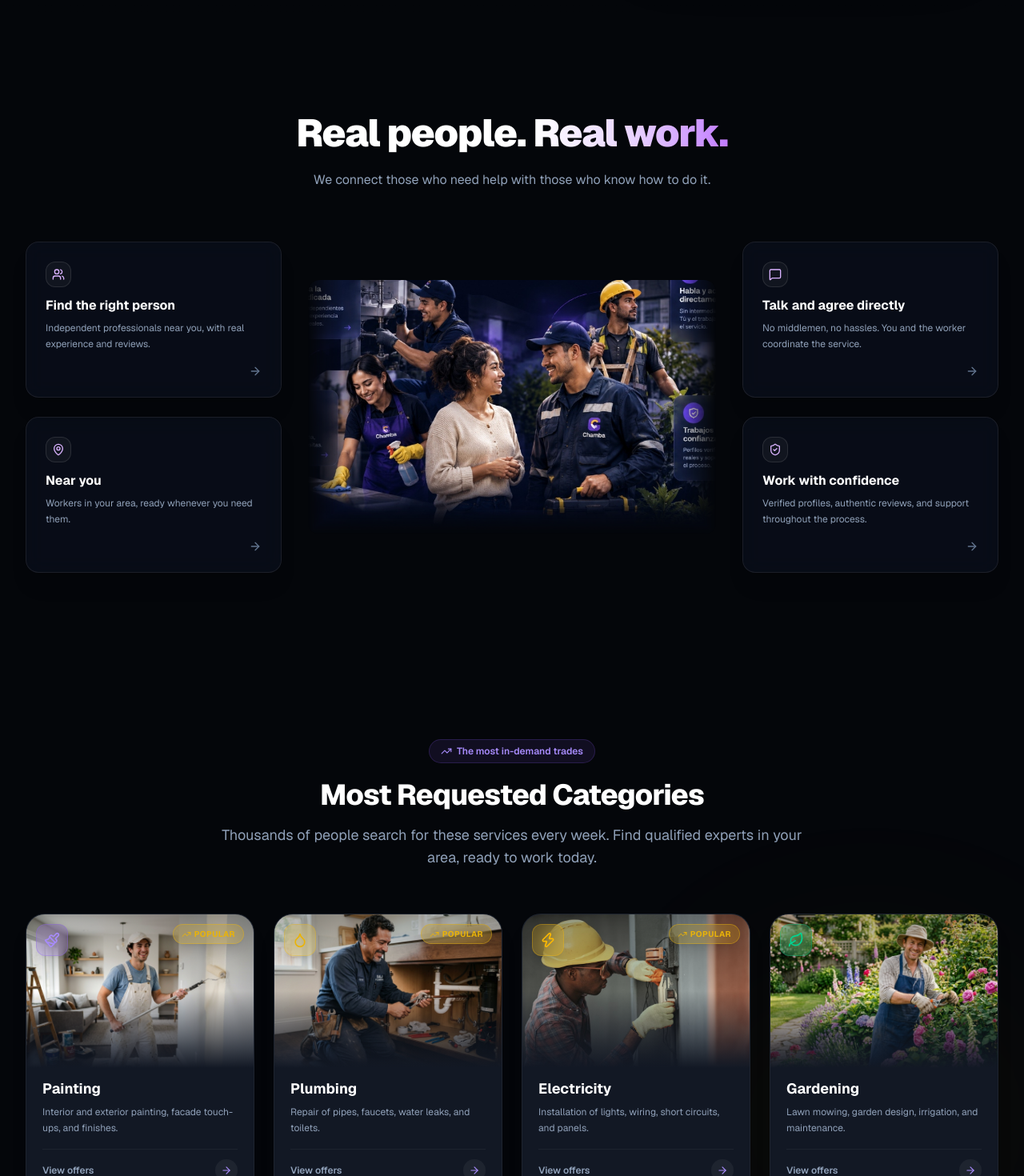
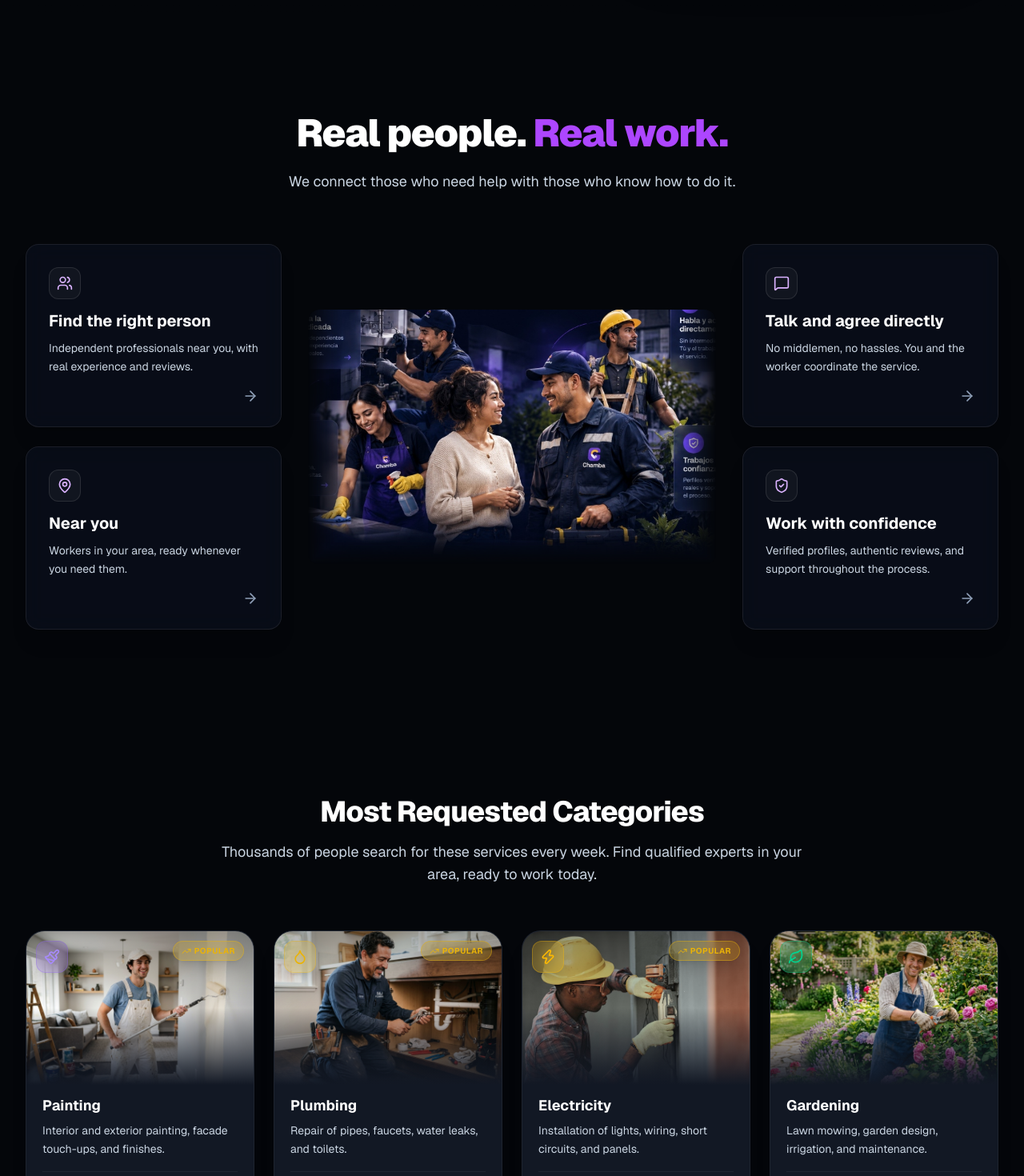
Before and after one commit to marvinjoel2001/web-page-chamba, a Next.js app: page /en in a window 1280 px wide. Shown: the part 980-2450 px from the top of the page at 80% size. Built offline with nearby package versions, Linux system fonts and the light colour scheme.

Commit message:
feat: add UI component modules including HowItWorks, Hero, and Navbar

```diff
--- a/src/components/AboutUs.tsx
+++ b/src/components/AboutUs.tsx
@@ -8,9 +8,6 @@ export default function AboutUs() {
   const t = useTranslations("AboutUs");
   return (
     <section id="nosotros" className="py-24 relative overflow-hidden">
-      {/* Background Glow */}
-      <div className="absolute top-1/2 left-1/2 -translate-x-1/2 -translate-y-1/2 w-[600px] h-[600px] bg-brand-primary/10 rounded-full blur-[100px] pointer-events-none" />
-
       <div className="max-w-7xl mx-auto px-4 sm:px-6 lg:px-8 relative z-10">
         <div className="grid grid-cols-1 lg:grid-cols-2 gap-16 items-center">
 
@@ -39,9 +36,6 @@ export default function AboutUs() {
                 <p className="text-slate-400 mt-1">{t("badge_desc")}</p>
               </div>
             </div>
-
-            {/* Decorative element */}
-            <div className="absolute -bottom-6 -right-6 w-32 h-32 bg-brand-primary rounded-full blur-[60px] opacity-40 z-0" />
           </motion.div>
 
           {/* Story Text */}
--- a/src/components/CTA.tsx
+++ b/src/components/CTA.tsx
@@ -12,9 +12,6 @@ export default function CTA({ activeRole }: CTAProps) {
   const t = useTranslations("CTA");
   return (
     <section id="descargar" className="py-20 relative overflow-hidden">
-      {/* Background radial highlight */}
-      <div className="absolute left-1/2 top-1/2 -translate-x-1/2 -translate-y-1/2 w-[500px] h-[500px] rounded-full bg-brand-primary/10 blur-[130px] pointer-events-none" />
-
       <div className="max-w-5xl mx-auto px-4 sm:px-6 lg:px-8 relative z-10">
         <div className="bg-slate-900/50 backdrop-blur-md rounded-3xl p-8 sm:p-12 md:p-14 border border-white/10 shadow-2xl relative overflow-hidden flex flex-col md:flex-row items-center justify-between gap-12">
 
--- a/src/components/Categories.tsx
+++ b/src/components/Categories.tsx
@@ -145,21 +145,12 @@ export default function Categories() {
 
   return (
     <section id="categorias" className="py-24 relative overflow-hidden">
-      {/* Visual background gradient glow */}
-      <div className="absolute right-0 top-1/4 w-96 h-96 rounded-full bg-brand-highlight/5 blur-[120px] pointer-events-none" />
-      <div className="absolute left-0 bottom-0 w-96 h-96 rounded-full bg-brand-primary/5 blur-[120px] pointer-events-none" />
-
       <div className="max-w-7xl mx-auto px-4 sm:px-6 lg:px-8">
         <div className="text-center max-w-3xl mx-auto mb-14">
-          {/* Eyebrow tag */}
-          <div className="inline-flex items-center gap-1.5 px-3.5 py-1.5 rounded-full bg-brand-primary/10 border border-brand-primary/20 text-xs font-semibold text-brand-primary-light mb-5">
-            <TrendingUp className="w-3.5 h-3.5" />
-            <span>{t("tag")}</span>
-          </div>
           <h2 className="text-3xl sm:text-4xl font-extrabold text-white tracking-tight">
             {t("title")}
           </h2>
-          <p className="mt-4 text-base sm:text-lg text-slate-400">
+          <p className="mt-4 text-base sm:text-lg text-slate-300">
             {t("subtitle")}
           </p>
         </div>
@@ -213,7 +204,7 @@ export default function Categories() {
                     <h3 className="text-lg font-bold text-white mb-1.5 group-hover:text-brand-primary-light transition-colors">
                       {category.name}
                     </h3>
-                    <p className="text-xs text-slate-400 leading-relaxed line-clamp-2">
+                    <p className="text-sm text-slate-300 leading-relaxed line-clamp-2">
                       {category.desc}
                     </p>
                   </div>
@@ -235,7 +226,7 @@ export default function Categories() {
             href="#descargar"
             variants={cardVariants}
             whileHover={{ y: -8 }}
-            className="group relative overflow-hidden rounded-3xl p-6 flex flex-col justify-between items-start text-left bg-gradient-to-br from-brand-primary to-brand-primary-dark border border-brand-primary/40 shadow-xl hover:shadow-[0_24px_45px_-18px_rgba(139,92,246,0.7)] transition-all duration-300 min-h-[300px]"
+            className="group relative overflow-hidden rounded-3xl p-6 flex flex-col justify-between items-start text-left bg-purple-800 border border-purple-500/40 shadow-xl hover:shadow-[0_24px_45px_-18px_rgba(139,92,246,0.7)] transition-all duration-300 min-h-[300px]"
           >
             <div className="absolute -right-6 -top-6 w-36 h-36 rounded-full bg-white/10 blur-2xl pointer-events-none" />
             <div>
--- a/src/components/Features.tsx
+++ b/src/components/Features.tsx
@@ -15,25 +15,25 @@ export default function Features({ activeRole = "client" }: FeaturesProps) {
   const clientCards = [
     {
       id: "card_1",
-      icon: <Users className="w-4 h-4 text-purple-300" />,
+      icon: <Users className="w-5 h-5 text-purple-300" />,
       title: t("card_1_title"),
       desc: t("card_1_desc"),
     },
     {
       id: "card_2",
-      icon: <MapPin className="w-4 h-4 text-purple-300" />,
+      icon: <MapPin className="w-5 h-5 text-purple-300" />,
       title: t("card_2_title"),
       desc: t("card_2_desc"),
     },
     {
       id: "card_3",
-      icon: <MessageSquare className="w-4 h-4 text-purple-300" />,
+      icon: <MessageSquare className="w-5 h-5 text-purple-300" />,
       title: t("card_3_title"),
       desc: t("card_3_desc"),
     },
     {
       id: "card_4",
-      icon: <ShieldCheck className="w-4 h-4 text-purple-300" />,
+      icon: <ShieldCheck className="w-5 h-5 text-purple-300" />,
       title: t("card_4_title"),
       desc: t("card_4_desc"),
     },
@@ -42,25 +42,25 @@ export default function Features({ activeRole = "client" }: FeaturesProps) {
   const workerCards = [
     {
       id: "worker_card_1",
-      icon: <DollarSign className="w-4 h-4 text-purple-300" />,
+      icon: <DollarSign className="w-5 h-5 text-purple-300" />,
       title: "Gana a tu propio ritmo",
       desc: "Tú defines tus tarifas por trabajo o por hora, recibiendo el 100% de tus cobros acordados.",
     },
     {
       id: "worker_card_2",
-      icon: <Compass className="w-4 h-4 text-purple-300" />,
+      icon: <Compass className="w-5 h-5 text-purple-300" />,
       title: "Chambas en tu zona",
       desc: "Recibe solicitudes de clientes cercanos en tiempo real con mapa y detalles precisos.",
     },
     {
       id: "worker_card_3",
-      icon: <MessageSquare className="w-4 h-4 text-purple-300" />,
+      icon: <MessageSquare className="w-5 h-5 text-purple-300" />,
       title: "Trato directo y sin vueltas",
       desc: "Chatea con el cliente, envía cotizaciones y coordina directamente sin intermediarios.",
     },
     {
       id: "worker_card_4",
-      icon: <Award className="w-4 h-4 text-purple-300" />,
+      icon: <Award className="w-5 h-5 text-purple-300" />,
       title: "Construye tu reputación",
       desc: "Acumula reseñas de 5 estrellas, perfil verificado y haz crecer tu cartera de clientes.",
     },
@@ -83,20 +83,20 @@ export default function Features({ activeRole = "client" }: FeaturesProps) {
             {activeRole === "client" ? (
               <>
                 {t("title_part1")}{" "}
-                <span className="bg-gradient-to-r from-white via-purple-200 to-purple-400 bg-clip-text text-transparent">
+                <span className="text-purple-500 font-black">
                   {t("title_part2")}
                 </span>
               </>
             ) : (
               <>
                 Oportunidades reales.{" "}
-                <span className="bg-gradient-to-r from-white via-purple-200 to-purple-400 bg-clip-text text-transparent">
+                <span className="text-purple-500 font-black">
                   Ingresos directos.
                 </span>
               </>
             )}
           </h2>
-          <p className="mt-4 text-sm sm:text-base text-slate-400 max-w-2xl mx-auto leading-relaxed">
+          <p className="mt-4 text-base sm:text-lg text-slate-300 max-w-2xl mx-auto leading-relaxed">
             {activeRole === "client"
               ? t("subtitle")
               : "Conectamos tu talento con clientes que buscan servicios en tu zona todos los días."}
@@ -115,21 +115,21 @@ export default function Features({ activeRole = "client" }: FeaturesProps) {
               animate={{ opacity: 1, x: 0 }}
               transition={{ duration: 0.3 }}
               whileHover={{ y: -4 }}
-              className="bg-slate-900/40 border border-white/[0.08] backdrop-blur-md rounded-2xl p-5 sm:p-6 shadow-xl hover:border-white/20 hover:bg-slate-900/60 transition-all duration-300 group flex flex-col justify-between"
+              className="bg-slate-900/40 border border-white/[0.08] backdrop-blur-md rounded-2xl p-6 sm:p-7 shadow-xl hover:border-white/20 hover:bg-slate-900/60 transition-all duration-300 group flex flex-col justify-between"
             >
               <div>
-                <div className="w-8 h-8 rounded-xl bg-white/[0.04] border border-white/10 flex items-center justify-center text-slate-300 mb-3 group-hover:text-purple-300 transition-colors">
+                <div className="w-10 h-10 rounded-xl bg-white/[0.04] border border-white/10 flex items-center justify-center text-slate-300 mb-3.5 group-hover:text-purple-300 group-hover:border-purple-400/30 transition-colors">
                   {currentCards[0].icon}
                 </div>
-                <h3 className="text-base font-bold text-white mb-2 leading-snug group-hover:text-purple-100 transition-colors">
+                <h3 className="text-lg sm:text-xl font-bold text-white mb-2 leading-snug group-hover:text-purple-200 transition-colors">
                   {currentCards[0].title}
                 </h3>
-                <p className="text-xs text-slate-400 leading-relaxed">
+                <p className="text-sm text-slate-300 leading-relaxed">
                   {currentCards[0].desc}
                 </p>
               </div>
               <div className="mt-4 flex justify-end">
-                <ArrowRight className="w-4 h-4 text-slate-500 group-hover:text-purple-300 group-hover:translate-x-1 transition-all" />
+                <ArrowRight className="w-5 h-5 text-slate-400 group-hover:text-purple-300 group-hover:translate-x-1 transition-all" />
               </div>
             </motion.div>
 
@@ -140,21 +140,21 @@ export default function Features({ activeRole = "client" }: FeaturesProps) {
               animate={{ opacity: 1, x: 0 }}
               transition={{ duration: 0.3, delay: 0.05 }}
               whileHover={{ y: -4 }}
-              className="bg-slate-900/40 border border-white/[0.08] backdrop-blur-md rounded-2xl p-5 sm:p-6 shadow-xl hover:border-white/20 hover:bg-slate-900/60 transition-all duration-300 group flex flex-col justify-between"
+              className="bg-slate-900/40 border border-white/[0.08] backdrop-blur-md rounded-2xl p-6 sm:p-7 shadow-xl hover:border-white/20 hover:bg-slate-900/60 transition-all duration-300 group flex flex-col justify-between"
             >
               <div>
-                <div className="w-8 h-8 rounded-xl bg-white/[0.04] border border-white/10 flex items-center justify-center text-slate-300 mb-3 group-hover:text-purple-300 transition-colors">
+                <div className="w-10 h-10 rounded-xl bg-white/[0.04] border border-white/10 flex items-center justify-center text-slate-300 mb-3.5 group-hover:text-purple-300 group-hover:border-purple-400/30 transition-colors">
                   {currentCards[1].icon}
                 </div>
-                <h3 className="text-base font-bold text-white mb-2 leading-snug group-hover:text-purple-100 transition-colors">
+                <h3 className="text-lg sm:text-xl font-bold text-white mb-2 leading-snug group-hover:text-purple-200 transition-colors">
                   {currentCards[1].title}
                 </h3>
-                <p className="text-xs text-slate-400 leading-relaxed">
+                <p className="text-sm text-slate-300 leading-relaxed">
                   {currentCards[1].desc}
                 </p>
               </div>
               <div className="mt-4 flex justify-end">
-                <ArrowRight className="w-4 h-4 text-slate-500 group-hover:text-purple-300 group-hover:translate-x-1 transition-all" />
+                <ArrowRight className="w-5 h-5 text-slate-400 group-hover:text-purple-300 group-hover:translate-x-1 transition-all" />
               </div>
             </motion.div>
           </div>
@@ -188,21 +188,21 @@ export default function Features({ activeRole = "client" }: FeaturesProps) {
               animate={{ opacity: 1, x: 0 }}
               transition={{ duration: 0.3 }}
               whileHover={{ y: -4 }}
-              className="bg-slate-900/40 border border-white/[0.08] backdrop-blur-md rounded-2xl p-5 sm:p-6 shadow-xl hover:border-white/20 hover:bg-slate-900/60 transition-all duration-300 group flex flex-col justify-between"
+              className="bg-slate-900/40 border border-white/[0.08] backdrop-blur-md rounded-2xl p-6 sm:p-7 shadow-xl hover:border-white/20 hover:bg-slate-900/60 transition-all duration-300 group flex flex-col justify-between"
             >
               <div>
-                <div className="w-8 h-8 rounded-xl bg-white/[0.04] border border-white/10 flex items-center justify-center text-slate-300 mb-3 group-hover:text-purple-300 transition-colors">
+                <div className="w-10 h-10 rounded-xl bg-white/[0.04] border border-white/10 flex items-center justify-center text-slate-300 mb-3.5 group-hover:text-purple-300 group-hover:border-purple-400/30 transition-colors">
                   {currentCards[2].icon}
                 </div>
-                <h3 className="text-base font-bold text-white mb-2 leading-snug group-hover:text-purple-100 transition-colors">
+                <h3 className="text-lg sm:text-xl font-bold text-white mb-2 leading-snug group-hover:text-purple-200 transition-colors">
                   {currentCards[2].title}
                 </h3>
-                <p className="text-xs text-slate-400 leading-relaxed">
+                <p className="text-sm text-slate-300 leading-relaxed">
                   {currentCards[2].desc}
                 </p>
               </div>
               <div className="mt-4 flex justify-end">
-                <ArrowRight className="w-4 h-4 text-slate-500 group-hover:text-purple-300 group-hover:translate-x-1 transition-all" />
+                <ArrowRight className="w-5 h-5 text-slate-400 group-hover:text-purple-300 group-hover:translate-x-1 transition-all" />
               </div>
             </motion.div>
 
@@ -213,21 +213,21 @@ export default function Features({ activeRole = "client" }: FeaturesProps) {
               animate={{ opacity: 1, x: 0 }}
               transition={{ duration: 0.3, delay: 0.05 }}
               whileHover={{ y: -4 }}
-              className="bg-slate-900/40 border border-white/[0.08] backdrop-blur-md rounded-2xl p-5 sm:p-6 shadow-xl hover:border-white/20 hover:bg-slate-900/60 transition-all duration-300 group flex flex-col justify-between"
+              className="bg-slate-900/40 border border-white/[0.08] backdrop-blur-md rounded-2xl p-6 sm:p-7 shadow-xl hover:border-white/20 hover:bg-slate-900/60 transition-all duration-300 group flex flex-col justify-between"
             >
               <div>
-                <div className="w-8 h-8 rounded-xl bg-white/[0.04] border border-white/10 flex items-center justify-center text-slate-300 mb-3 group-hover:text-purple-300 transition-colors">
+                <div className="w-10 h-10 rounded-xl bg-white/[0.04] border border-white/10 flex items-center justify-center text-slate-300 mb-3.5 group-hover:text-purple-300 group-hover:border-purple-400/30 transition-colors">
                   {currentCards[3].icon}
                 </div>
-                <h3 className="text-base font-bold text-white mb-2 leading-snug group-hover:text-purple-100 transition-colors">
+                <h3 className="text-lg sm:text-xl font-bold text-white mb-2 leading-snug group-hover:text-purple-200 transition-colors">
                   {currentCards[3].title}
                 </h3>
-                <p className="text-xs text-slate-400 leading-relaxed">
+                <p className="text-sm text-slate-300 leading-relaxed">
                   {currentCards[3].desc}
                 </p>
               </div>
               <div className="mt-4 flex justify-end">
-                <ArrowRight className="w-4 h-4 text-slate-500 group-hover:text-purple-300 group-hover:translate-x-1 transition-all" />
+                <ArrowRight className="w-5 h-5 text-slate-400 group-hover:text-purple-300 group-hover:translate-x-1 transition-all" />
               </div>
             </motion.div>
           </div>
--- a/src/components/Footer.tsx
+++ b/src/components/Footer.tsx
@@ -37,7 +37,7 @@ export default function Footer() {
           {/* Logo and Intro */}
           <div className="md:col-span-5 flex flex-col items-start gap-4">
             <div className="flex items-center gap-2">
-              <div className="flex items-center justify-center w-8 h-8 rounded-lg bg-gradient-to-tr from-brand-primary to-brand-primary-light text-white">
+              <div className="flex items-center justify-center w-8 h-8 rounded-lg bg-purple-600 text-white">
                 <Hammer className="w-4.5 h-4.5" />
               </div>
               <span className="text-lg font-bold text-white tracking-tight">Chamba</span>
--- a/src/components/Hero.tsx
+++ b/src/components/Hero.tsx
@@ -66,7 +66,7 @@ export default function Hero({ activeRole }: HeroProps) {
                       <span className="block">{t("client_title_line1")}</span>
                       <span className="block">
                         {t("client_title_line2")}
-                        <span className="text-purple-300 inline-block font-semibold ml-2">
+                        <span className="text-purple-500 inline-block font-black ml-2">
                           {t("client_title_highlight")}
                         </span>
                       </span>
@@ -76,7 +76,7 @@ export default function Hero({ activeRole }: HeroProps) {
                       <span className="block">{t("worker_title_line1")}</span>
                       <span className="block">
                         {t("worker_title_line2")}
-                        <span className="text-purple-300 inline-block font-semibold ml-2">
+                        <span className="text-purple-500 inline-block font-black ml-2">
                           {t("worker_title_highlight")}
                         </span>
                       </span>
--- a/src/components/Navbar.tsx
+++ b/src/components/Navbar.tsx
@@ -48,7 +48,7 @@ export default function Navbar({ activeRole, setActiveRole }: NavbarProps) {
         <div className="flex items-center justify-between h-12">
           {/* Logo */}
           <Link href="/" className="flex items-center gap-2.5 shrink-0 mr-4 lg:mr-8 group">
-            <div className="flex items-center justify-center w-10 h-10 rounded-xl bg-gradient-to-tr from-brand-primary to-brand-primary-light shadow-md shadow-brand-primary/20 overflow-hidden group-hover:scale-105 transition-transform duration-200">
+            <div className="flex items-center justify-center w-10 h-10 rounded-xl bg-purple-600 shadow-md shadow-purple-600/20 overflow-hidden group-hover:scale-105 transition-transform duration-200">
               <img src="/images/icon.png" alt="Chamba Logo" className="w-full h-full object-cover" />
             </div>
             <span className="text-xl font-bold tracking-tight text-white">
@@ -249,7 +249,7 @@ export default function Navbar({ activeRole, setActiveRole }: NavbarProps) {
                 <Link
                   href="/unete"
                   onClick={() => setIsOpen(false)}
-                  className="w-full flex items-center justify-center gap-2 py-3 px-4 rounded-xl font-semibold bg-gradient-to-r from-brand-primary to-brand-primary-light text-white shadow-lg shadow-brand-primary/20"
+                  className="w-full flex items-center justify-center gap-2 py-3 px-4 rounded-xl font-semibold bg-purple-600 hover:bg-purple-500 text-white shadow-lg shadow-purple-600/30 transition-colors"
                 >
                   <Briefcase className="w-5 h-5" />
                   <span>{t("work_with_us")}</span>
--- a/src/components/Stats.tsx
+++ b/src/components/Stats.tsx
@@ -35,8 +35,6 @@ export default function Stats() {
 
   return (
     <section id="estadisticas" className="py-16 bg-slate-950/60 border-t border-b border-white/5 relative overflow-hidden">
-      <div className="absolute top-1/2 left-1/4 -translate-y-1/2 w-64 h-64 rounded-full bg-brand-primary/5 blur-[80px] pointer-events-none" />
-
       <div className="max-w-7xl mx-auto px-4 sm:px-6 lg:px-8 relative z-10">
         <div className="grid grid-cols-1 sm:grid-cols-2 lg:grid-cols-4 gap-8">
           {statsList.map((stat, index) => (
--- a/src/components/Testimonials.tsx
+++ b/src/components/Testimonials.tsx
@@ -43,8 +43,6 @@ export default function Testimonials() {
 
   return (
     <section id="testimonios" className="py-20 relative overflow-hidden">
-      <div className="absolute top-1/4 right-0 w-72 h-72 rounded-full bg-brand-highlight/5 blur-[100px] pointer-events-none" />
-
       <div className="max-w-7xl mx-auto px-4 sm:px-6 lg:px-8">
         <div className="text-center max-w-3xl mx-auto mb-16">
           <h2 className="text-3xl sm:text-4xl font-extrabold text-white tracking-tight">
```
Also changed, not shown: src/components/AgencyBanner.tsx (+6 -15 lines), src/components/HowItWorks.tsx (+23 -45 lines), 1 other file (tests, documents, lock files or other folders).
